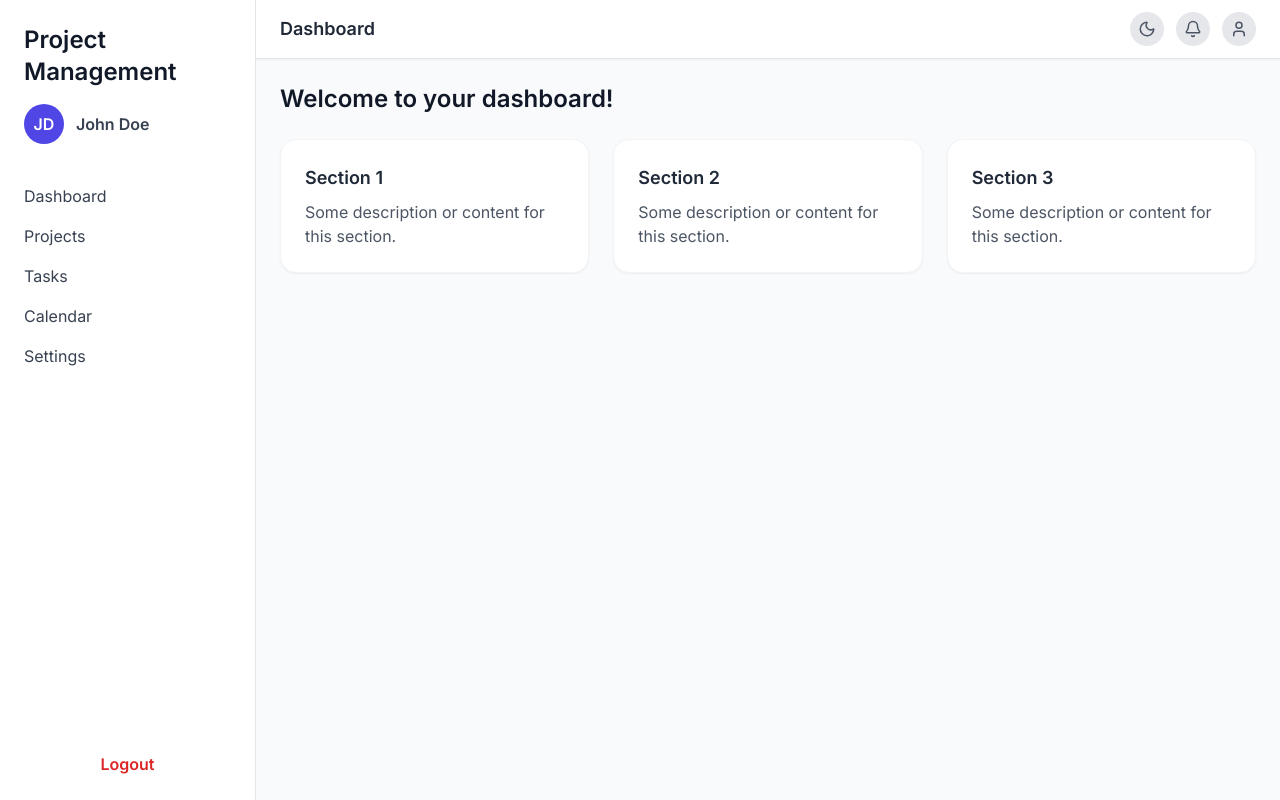
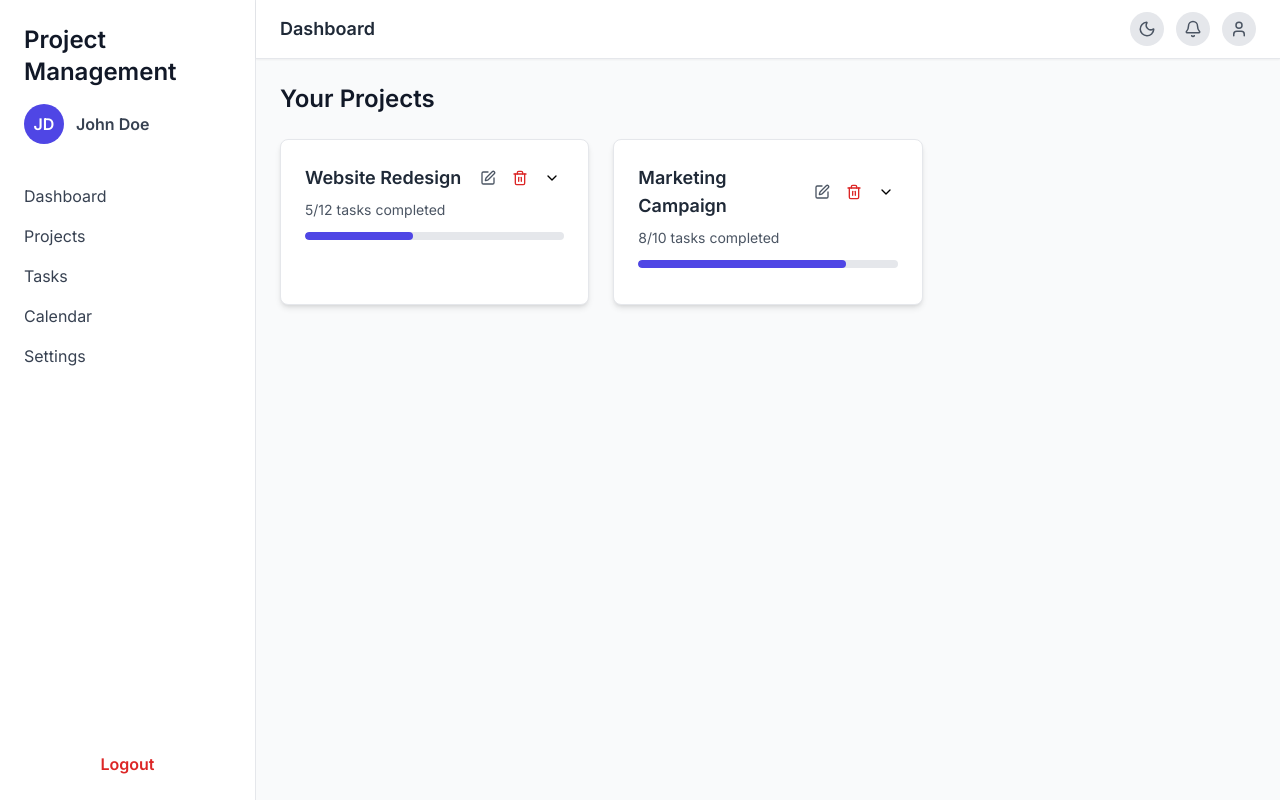
Before and after one commit to reedthedev13/Project-Management-SaaS-Clone, a React (Create React App) app: page /dashboard in a window 1280 px wide. Built offline with nearby package versions, Linux system fonts and the light colour scheme.

Commit message:
added project card component

```diff
--- /dev/null
+++ b/src/components/DashboardCards.tsx
@@ -0,0 +1,135 @@
+import React, { useState } from "react";
+import { motion, AnimatePresence } from "framer-motion";
+import { Edit, Trash2, ChevronDown, ChevronUp } from "lucide-react";
+
+interface Task {
+  id: number;
+  title: string;
+  completed: boolean;
+}
+
+interface Project {
+  id: number;
+  title: string;
+  tasksCompleted: number;
+  tasksTotal: number;
+  tasks: Task[];
+}
+
+interface DashboardCardsProps {
+  projects: Project[];
+}
+
+const DashboardCards: React.FC<DashboardCardsProps> = ({ projects }) => {
+  const [expandedProjectId, setExpandedProjectId] = useState<number | null>(
+    null
+  );
+
+  const toggleExpand = (id: number) => {
+    setExpandedProjectId((prevExpandedProjectId) =>
+      prevExpandedProjectId === id ? null : id
+    );
+  };
+
+  return (
+    <div className="grid grid-cols-1 md:grid-cols-2 lg:grid-cols-3 gap-6">
+      {projects.map((project) => {
+        const progress = (project.tasksCompleted / project.tasksTotal) * 100;
+        const isExpanded = expandedProjectId === project.id;
+
+        return (
+          <motion.div
+            key={project.id}
+            layout // animate layout changes per card
+            whileHover={{ scale: 1.03 }}
+            whileTap={{ scale: 0.97 }}
+            initial={{ opacity: 0, y: 20 }}
+            animate={{ opacity: 1, y: 0 }}
+            transition={{ duration: 0.4, delay: project.id * 0.05 }}
+            className="p-6 rounded-lg shadow-md bg-white dark:bg-gray-800 border border-gray-200 dark:border-gray-700 transition-colors"
+          >
+            {/* Card Header */}
+            <div className="flex items-center justify-between mb-2">
+              <h3 className="text-lg font-semibold text-gray-800 dark:text-gray-100">
+                {project.title}
+              </h3>
+              <div className="flex items-center space-x-2">
+                <button className="p-1 rounded hover:bg-gray-100 dark:hover:bg-gray-700 transition">
+                  <Edit
+                    size={16}
+                    className="text-gray-600 dark:text-gray-300"
+                  />
+                </button>
+                <button className="p-1 rounded hover:bg-gray-100 dark:hover:bg-gray-700 transition">
+                  <Trash2
+                    size={16}
+                    className="text-red-600 dark:text-red-400"
+                  />
+                </button>
+                <button
+                  onClick={() => toggleExpand(project.id)}
+                  className="p-1 rounded hover:bg-gray-100 dark:hover:bg-gray-700 transition"
+                >
+                  {isExpanded ? (
+                    <ChevronUp size={16} />
+                  ) : (
+                    <ChevronDown size={16} />
+                  )}
+                </button>
+              </div>
+            </div>
+
+            {/* Progress Bar */}
+            <div className="text-sm text-gray-600 dark:text-gray-300 mb-3">
+              {project.tasksCompleted}/{project.tasksTotal} tasks completed
+            </div>
+            <div className="w-full bg-gray-200 dark:bg-gray-700 h-2 rounded-full overflow-hidden mb-3">
+              <div
+                className="h-2 bg-indigo-600 dark:bg-indigo-500 rounded-full transition-all"
+                style={{ width: `${progress}%` }}
+              />
+            </div>
+
+            {/* Task List */}
+            <AnimatePresence initial={false}>
+              {isExpanded && (
+                <motion.ul
+                  layout // makes only this list animate
+                  initial={{ height: 0, opacity: 0 }}
+                  animate={{ height: "auto", opacity: 1 }}
+                  exit={{ height: 0, opacity: 0 }}
+                  className="mt-2 space-y-2 overflow-hidden"
+                >
+                  {project.tasks.map((task) => (
+                    <li
+                      key={task.id}
+                      className="flex items-center justify-between p-2 rounded hover:bg-gray-100 dark:hover:bg-gray-700 transition"
+                    >
+                      <span
+                        className={`text-gray-800 dark:text-gray-100 ${
+                          task.completed
+                            ? "line-through text-gray-400 dark:text-gray-500"
+                            : ""
+                        }`}
+                      >
+                        {task.title}
+                      </span>
+                      <input
+                        type="checkbox"
+                        checked={task.completed}
+                        className="accent-indigo-600 dark:accent-indigo-500"
+                        readOnly
+                      />
+                    </li>
+                  ))}
+                </motion.ul>
+              )}
+            </AnimatePresence>
+          </motion.div>
+        );
+      })}
+    </div>
+  );
+};
+
+export default DashboardCards;
--- a/src/pages/Dashboard.tsx
+++ b/src/pages/Dashboard.tsx
@@ -1,45 +1,40 @@
 import React from "react";
-
 import AnimatedWrapper from "../components/AnimatedWrapper";
-
 import DashboardLayout from "../components/DashboardLayout";
+import DashboardCards from "../components/DashboardCards";
 
 const Dashboard: React.FC = () => {
+  const mockProjects = [
+    {
+      id: 1,
+      title: "Website Redesign",
+      tasksCompleted: 5,
+      tasksTotal: 12,
+      tasks: [
+        { id: 1, title: "Create wireframes", completed: true },
+        { id: 2, title: "Design UI mockups", completed: false },
+        { id: 3, title: "Review with team", completed: false },
+      ],
+    },
+    {
+      id: 2,
+      title: "Marketing Campaign",
+      tasksCompleted: 8,
+      tasksTotal: 10,
+      tasks: [
+        { id: 1, title: "Set up landing page", completed: true },
+        { id: 2, title: "Write ad copy", completed: true },
+        { id: 3, title: "Launch campaign", completed: false },
+      ],
+    },
+  ];
   return (
     <AnimatedWrapper>
       <DashboardLayout title="Dashboard">
-        <h2 className="text-2xl font-bold mb-6 text-gray-900 dark:text-gray-100 transition-colors duration-300">
-          Welcome to your dashboard!
+        <h2 className="text-2xl font-bold mb-6 text-gray-900 dark:text-gray-100">
+          Your Projects
         </h2>
-
-        <div className="grid grid-cols-1 md:grid-cols-2 lg:grid-cols-3 gap-6">
-          <div className="p-6 bg-white dark:bg-gray-800 rounded-2xl shadow-sm dark:shadow-black/20 border border-gray-100 dark:border-gray-700 transition-colors duration-300">
-            <h3 className="text-lg font-semibold text-gray-800 dark:text-gray-100 mb-2">
-              Section 1
-            </h3>
-            <p className="text-gray-600 dark:text-gray-300">
-              Some description or content for this section.
-            </p>
-          </div>
-
-          <div className="p-6 bg-white dark:bg-gray-800 rounded-2xl shadow-sm dark:shadow-black/20 border border-gray-100 dark:border-gray-700 transition-colors duration-300">
-            <h3 className="text-lg font-semibold text-gray-800 dark:text-gray-100 mb-2">
-              Section 2
-            </h3>
-            <p className="text-gray-600 dark:text-gray-300">
-              Some description or content for this section.
-            </p>
-          </div>
-
-          <div className="p-6 bg-white dark:bg-gray-800 rounded-2xl shadow-sm dark:shadow-black/20 border border-gray-100 dark:border-gray-700 transition-colors duration-300">
-            <h3 className="text-lg font-semibold text-gray-800 dark:text-gray-100 mb-2">
-              Section 3
-            </h3>
-            <p className="text-gray-600 dark:text-gray-300">
-              Some description or content for this section.
-            </p>
-          </div>
-        </div>
+        <DashboardCards projects={mockProjects} />
       </DashboardLayout>
     </AnimatedWrapper>
   );
```
